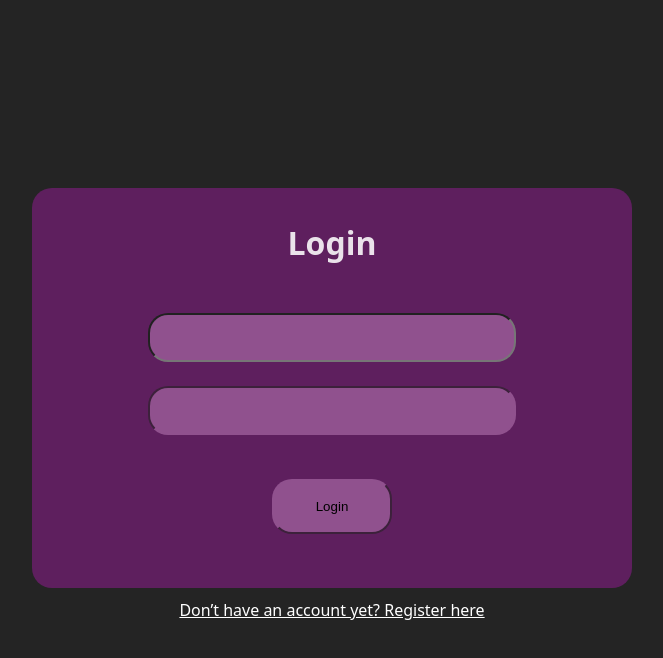
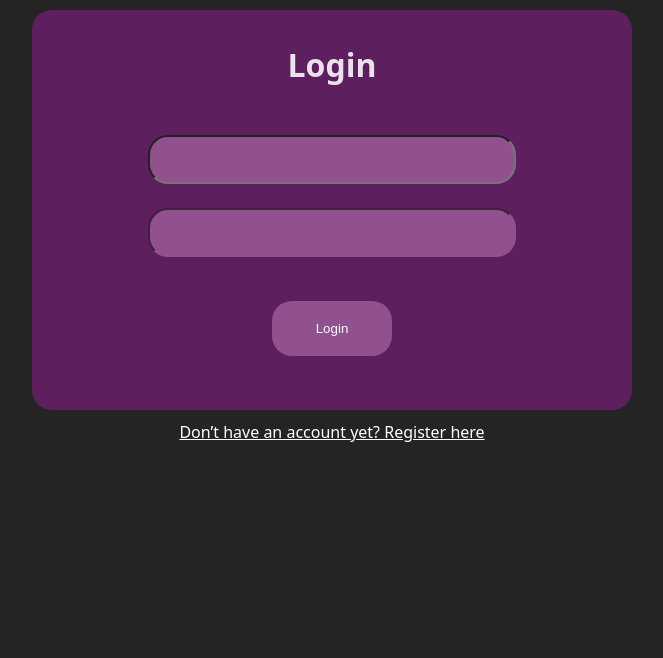
Before and after one commit to sylia08/2025uK294_SySca_address, a React (Vite) app in the folder Address/: page / in a window 1280 px wide. Shown: the top 658 px of the page, without its empty margins (308-971 px from the left). Built offline with nearby package versions, Linux system fonts and the light colour scheme.

Commit message:
fix Library.tsx styling

```diff
--- a/Address/src/components/Address.css
+++ b/Address/src/components/Address.css
@@ -1,4 +1,4 @@
-:root{
+:root {
   font-family: system-ui, Avenir, Helvetica, Arial, sans-serif;
   line-height: 1.5;
   font-weight: 400;
@@ -12,68 +12,90 @@
   -webkit-font-smoothing: antialiased;
   -moz-osx-font-smoothing: grayscale;
 
+  margin: 0;
+  padding: 0;
+  height: 100vh;
+  overflow: hidden;
+}
+
+body {
+  margin: 0;
+  padding: 0;
   height: 100vh;
   display: flex;
+  flex-direction: column;
   align-items: center;
-  justify-content: center;
+  overflow-y: auto;
 }
 
-.Street{
+.Library {
+  display: flex;
+  flex-direction: column;
+  align-items: center;
+  justify-content: flex-start;
+  width: 100%;
+  max-width: 900px;
+  padding: 20px;
+  box-sizing: border-box;
+}
+
+.Street {
   background-color: #5e1f5e;
   border-radius: 20px;
-    margin: 10px;
-    padding: 10px;
+  margin: 10px 0;
+  padding: 20px;
 
   display: flex;
   flex-direction: column;
   align-items: flex-start;
-justify-content: flex-start;
- width: 800px;
- height: 300px;
-
+  width: 100%;
+  box-sizing: border-box;
 }
 
-.Line{
+.Line {
   display: flex;
   flex-direction: row;
-  width: 90%;
-max-width: 800px;;
-
+  flex-wrap: wrap;
+  gap: 10px;
+  width: 100%;
 }
 
 .desc {
   color: white;
-    padding-right: 0px;
   font-style: italic;
-    align-self: start;
+  flex: 1;
 }
 
-
-.field{
-      background-color:  #90518e !important;
+.field {
+  background-color: #90518e !important;
   border-radius: 20px;
-      width: 40%;
   padding: 5px 15px;
+  flex: 2;
+  color: white;
+  box-sizing: border-box;
 }
-.Nr{
-    align-self: start;
+.Nr {
   padding-left: 20px;
+  align-self: flex-start;
+  font-weight: bold;
 }
 
-
-.error{
+.error {
   color: rgb(246, 244, 244);
   font-style: italic;
   font-size: small;
+  margin-top: 5px;
 }
-
 
 button {
   border-radius: 100px;
-      width: 10%;
-      height: 50%;
-      padding: 5px 5px;
-      margin: 13px 5px;
+  width: auto;
+  padding: 10px 20px;
+  margin: 10px 5px;
+  background-color: #444;
+  color: white;
+  border: none;
+  cursor: pointer;
 }
 
 button:hover {
```
Lines whose indentation alone changed are shown as unchanged.
